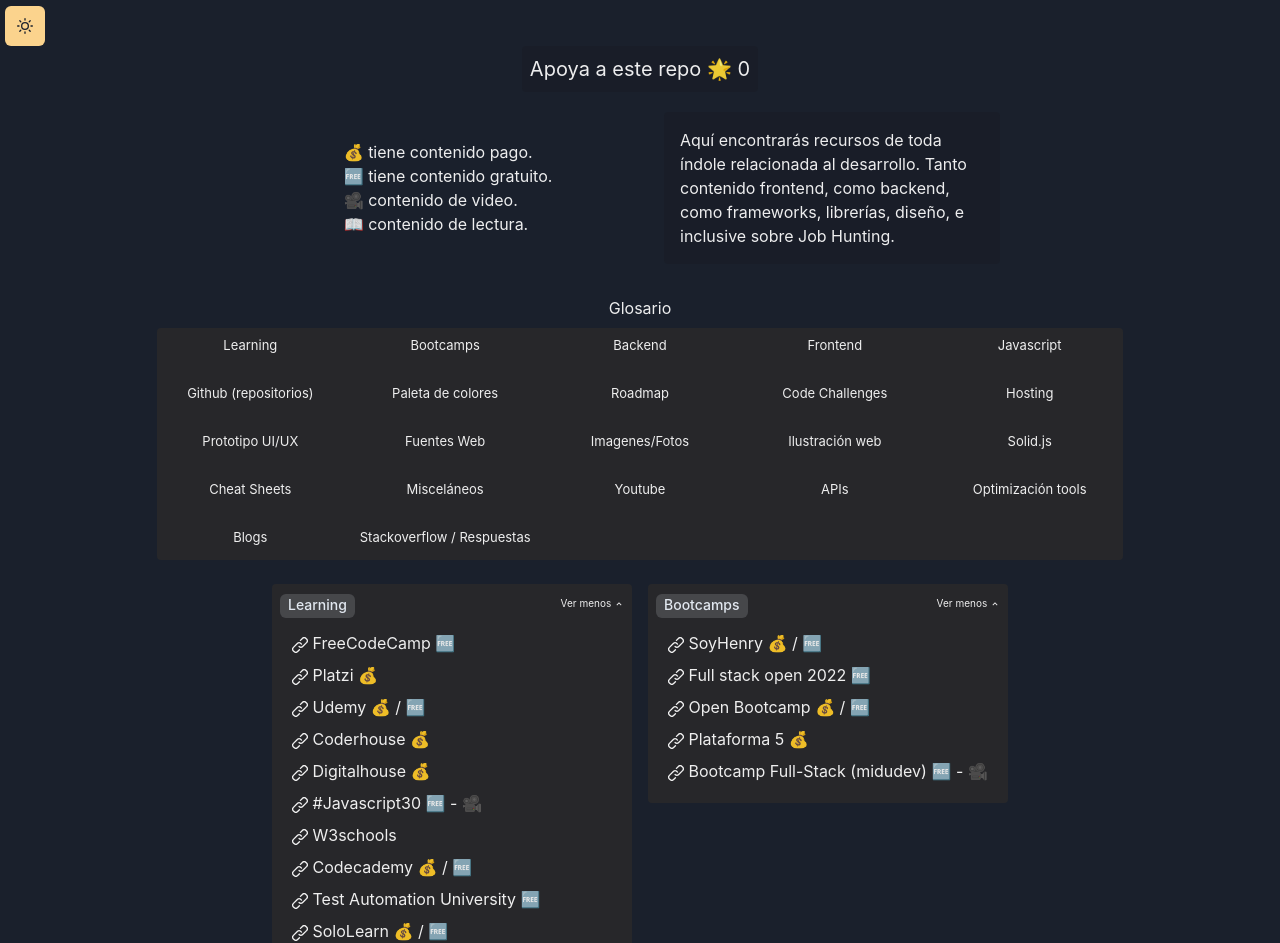
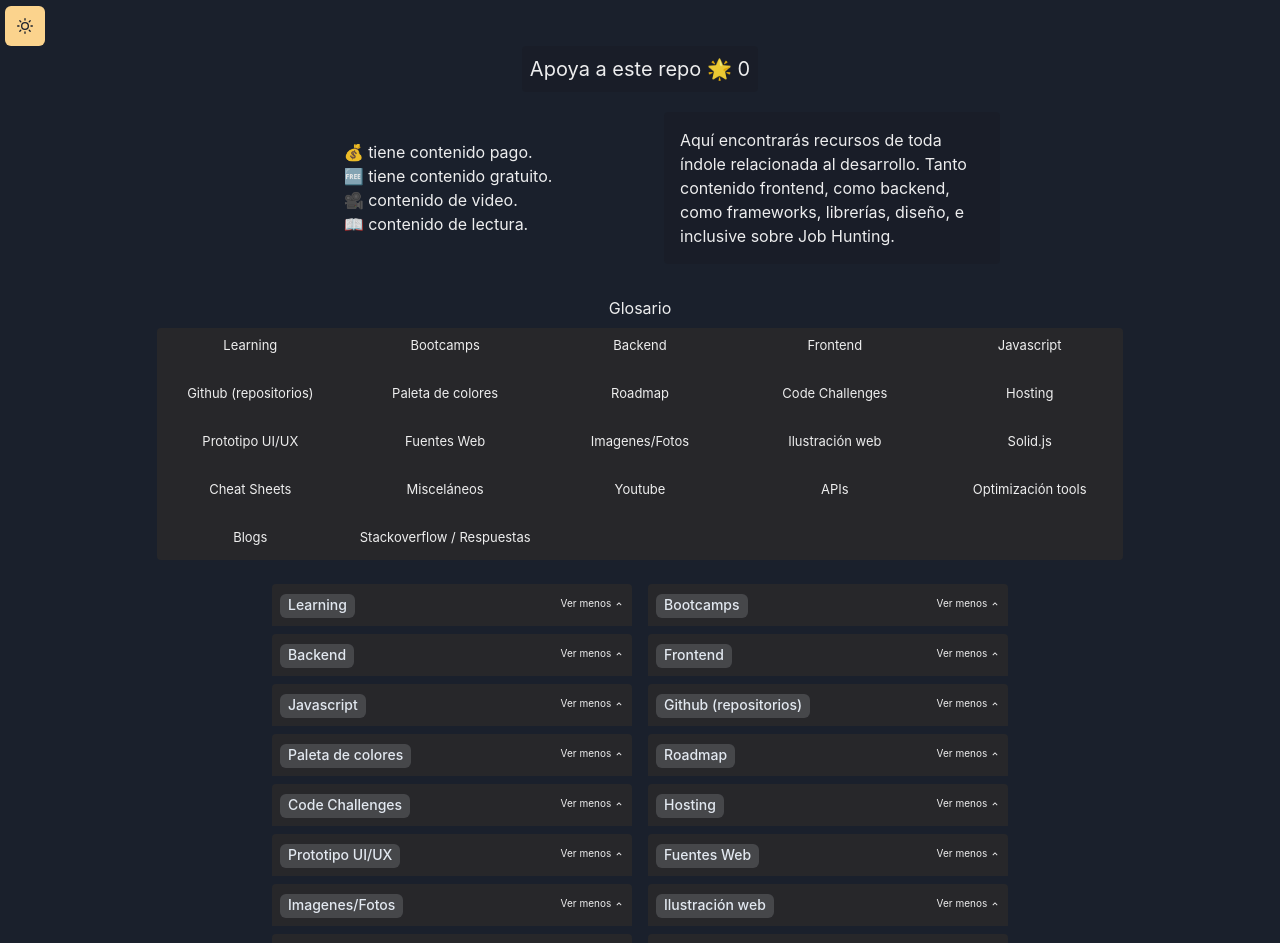
Before and after one commit to rodriabregu/resources-page, a React (Vite) app: page / in a window 1280 px wide. Shown: the top 943 px of the page. Built offline with nearby package versions, Linux system fonts and the light colour scheme; no server answers.

Commit message:
feat/low-polys

```diff
--- a/src/components/Layout/ResourceLayout.tsx
+++ b/src/components/Layout/ResourceLayout.tsx
@@ -28,8 +28,7 @@
   )
 
   return (
-    <Box>
-      <Collapse startingHeight={50} in={show}>
+    <Collapse startingHeight={50} in={!show}>
       <Box
         m={'2'}
         p={'2'}
@@ -45,8 +44,7 @@
         </Center>
         <Flex m={'2'} flexDir={'column'}>
           {data.map((item, index) => (
-              <Box key={index}>
-                <Link href={item.link} target={'_blank'}>
+            <Link key={index} href={item.link} target={'_blank'}>
               <Text
                 m={'1'}
                 noOfLines={2}
@@ -58,13 +56,11 @@
                 <LinkIcon /> {item.name}
               </Text>
             </Link>
-              </Box>
           ))}
         </Flex>
         {data.length >= 10 && viewMoreLess}
       </Box>
     </Collapse>
-    </Box>
   )
 }
 
```
Lines whose indentation alone changed are shown as unchanged.
